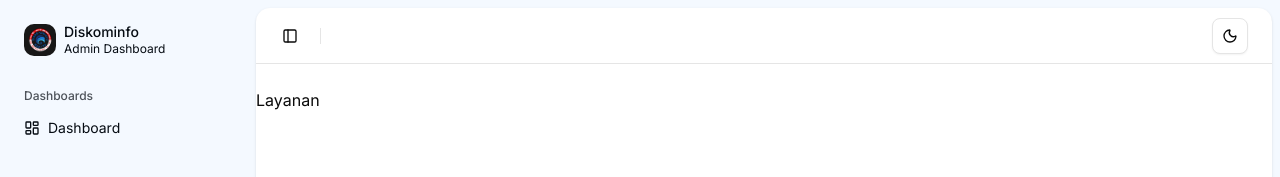
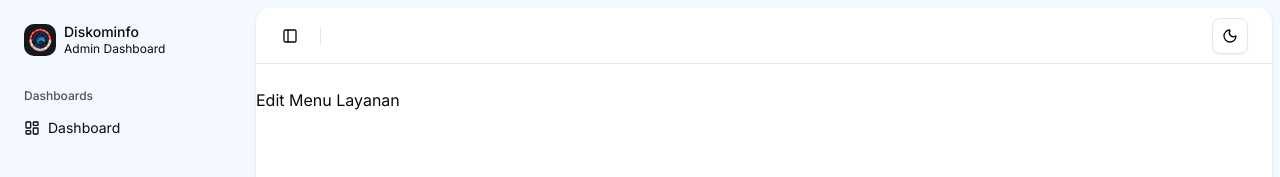
Before and after one commit to dennistallo503-ai/latsar, a Next.js app: page /edit-menu-lainnya/layanan in a window 1280 px wide. Shown: the top 177 px of the page. Built offline with nearby package versions, Linux system fonts and the light colour scheme.

Commit message:
Update page.tsx

```diff
--- a/src/app/(dashboard)/edit-menu-lainnya/layanan/page.tsx
+++ b/src/app/(dashboard)/edit-menu-lainnya/layanan/page.tsx
@@ -1,7 +1,7 @@
 export default function Page() {
   return (
     <div>
-      <h1>Layanan</h1>
+      <h1>Edit Menu Layanan</h1>
     </div>
   )
 }
```
